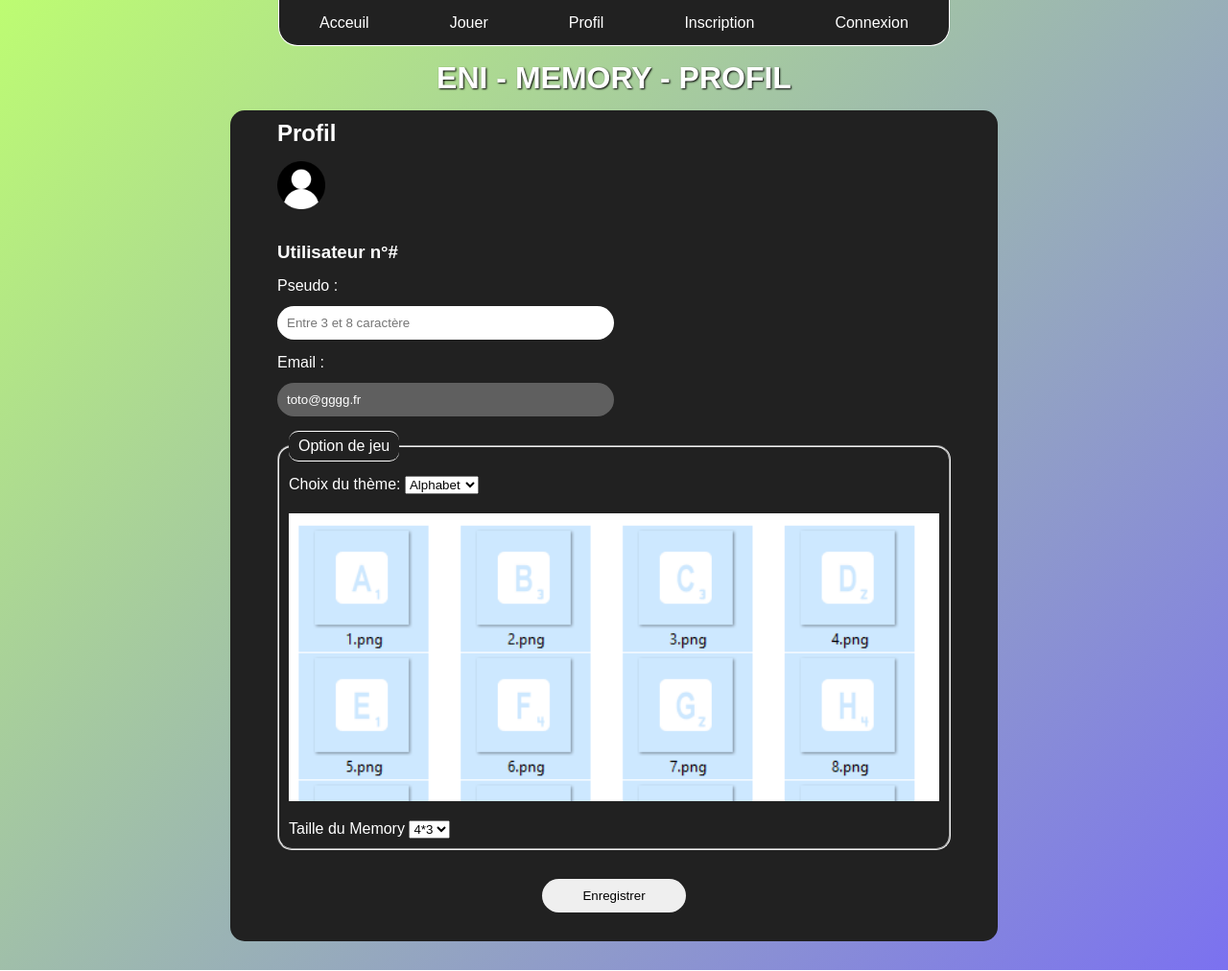
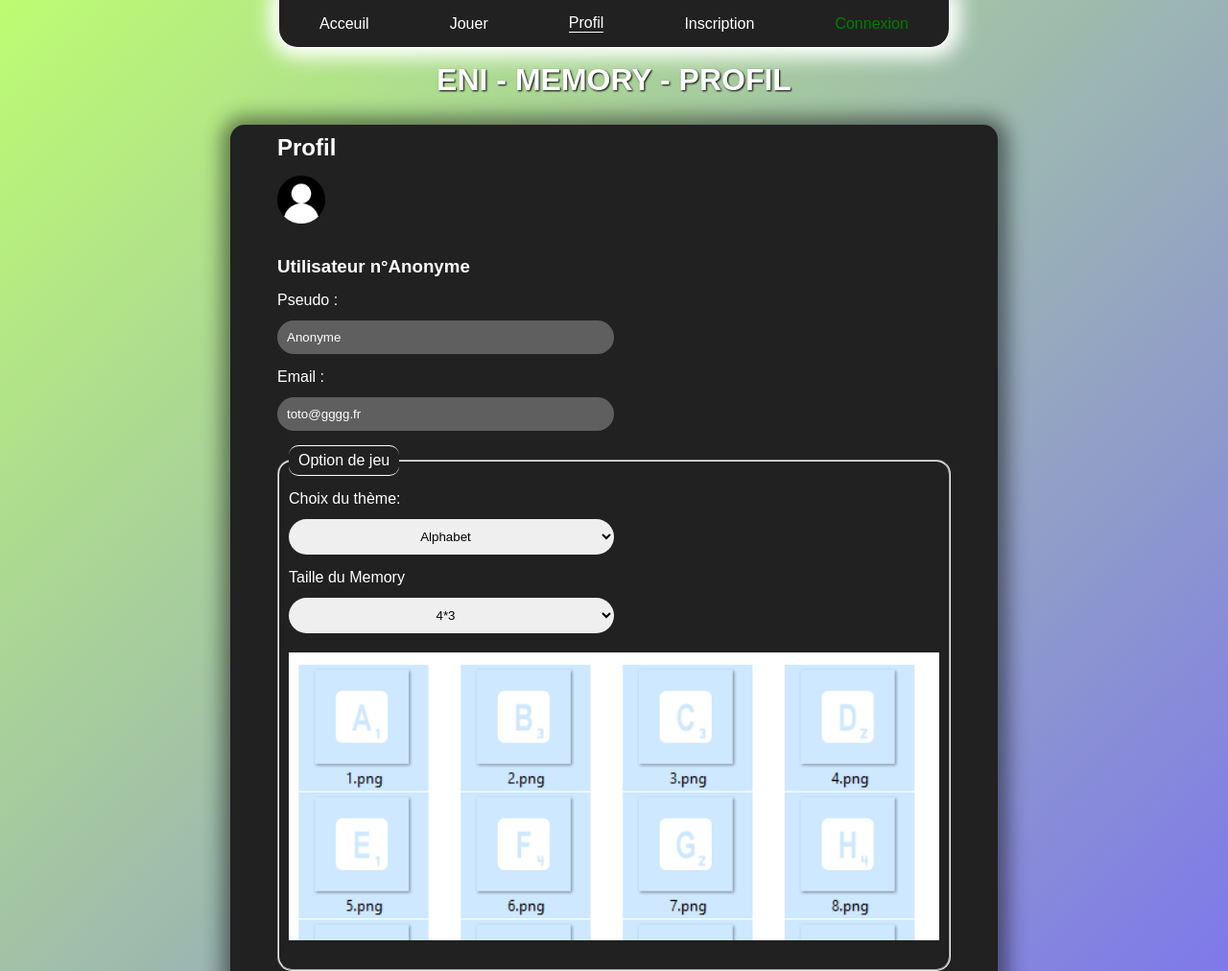
Before and after one commit to Brextiar/Memory-Game, a plain HTML site: page profil.html in a window 1280 px wide. Shown: the top 1012 px of the page at 96% size. Drawn offline with Linux system fonts and the light colour scheme.

Commit message:
some fix

```diff
--- a/css/profil.css
+++ b/css/profil.css
@@ -31,3 +31,11 @@
 .user-option img {
     width: 100%;
 }
+
+select {
+    border: none;
+    border-radius: 50px;
+    padding: 10px;
+    width: 50%;
+    text-align: center;
+}
--- a/css/styles.css
+++ b/css/styles.css
@@ -17,7 +17,7 @@ header {
     align-items: center;
     display: flex;
     flex-direction: column;
-    margin-bottom: 15px;
+    margin-bottom: 30px;
     width: 100%;
     height: 100px;
 }
@@ -35,6 +35,10 @@ a:hover {
     cursor: pointer;
 }
 
+.actual-page {
+    border-bottom: 1px solid white;
+}
+
 h1 {
     text-align: center;
     text-shadow: 1px 1px 2px black;
@@ -49,7 +53,10 @@ nav {
     border: 1px solid white;
     border-top: none;
     border-radius: 0 0 20px 20px;
+    box-shadow: 1px 0 20px 10px;
     height: 60%;
+    min-height: 50px;
+    max-height: 50px;
     margin-bottom: 15px;
     max-width: 700px;
     width: 90%;
@@ -66,6 +73,16 @@ nav ul li {
     list-style: none;
 }
 
+.connection {
+    border-color: green;
+    color: green;
+}
+
+.connection:visited {
+    border-color: green;
+    color: green;
+}
+
 main {
     align-items: center;
     display: flex;
@@ -78,6 +95,7 @@ main {
     align-items: center;
     background-color: #212121;
     border-radius: 15px;
+    box-shadow: 1px 1px 20px 10px rgba(0, 0, 0, 0.459);
     display: flex;
     flex-direction: column;
     justify-content: center;
@@ -175,3 +193,7 @@ button {
     min-width: 150px;
     padding: 10px;
 }
+
+.btn-small {
+    min-width: 75px;
+}
--- a/profil.html
+++ b/profil.html
@@ -16,9 +16,9 @@
                 <ul>
                     <li><a href="./index.html">Acceuil</a></li>
                     <li><a href="./play.html">Jouer</a></li>
-                    <li><a href="./profil.html">Profil</a></li>
+                    <li class="actual-page"><a href="./profil.html">Profil</a></li>
                     <li><a href="./subscription.html">Inscription</a></li>
-                    <li><a href="./connexion.html">Connexion</a></li>
+                    <li><a href="./connexion.html"class="connection">Connexion</a></li>
                 </ul>
             </nav>
             <h1>ENI - MEMORY - PROFIL</h1>
@@ -32,11 +32,11 @@
                 </div>
             </section>
             <section class="user-option">
-                <h3>Utilisateur n°<span>#</span></h3>
+                <h3>Utilisateur n°<span>Anonyme</span></h3>
                 <form action="#" method="post">
                     <div class="label-input">
                         <label for="name">Pseudo :</label>
-                        <input type="text" name="name" id="name" placeholder="Entre 3 et 8 caractère" minlength="3" maxlength="8">
+                        <input type="text" name="name" id="name" placeholder="Entre 3 et 8 caractère" minlength="3" maxlength="8" disabled value="Anonyme">
                     </div>
                     <div class="label-input">
                         <label for="email">Email :</label>
@@ -44,7 +44,7 @@
                     </div>
                     <fieldset>
                         <legend>Option de jeu</legend>
-                        <div>
+                        <div class="label-input">
                             <label for="theme">Choix du thème:</label>
                             <select name="theme" id="theme">
                                 <option value="theme1">Alphabet</option>
@@ -52,10 +52,7 @@
                                 <option value="theme3">Chien</option>
                             </select>
                         </div>
-                        <div class="theme-preview-container">
-                            <img src="./assets/img/alphabet-scrabble/memory_detail_scrabble.png" alt="aperçu du thème">
-                        </div>
-                        <div>
+                        <div class="label-input">
                             <label for="size">Taille du Memory</label>
                             <select name="size" id="size">
                                 <option value="4-3">4*3</option>
@@ -63,6 +60,10 @@
                                 <option value="4-9">4*9</option>
                             </select>
                         </div>
+                        <div class="theme-preview-container">
+                            <img src="./assets/img/alphabet-scrabble/memory_detail_scrabble.png" alt="aperçu du thème">
+                        </div>
+
                     </fieldset>
                     <div class="buttons-container">
                         <button type="submit" id="saveOptions">Enregistrer</button>
```
Also changed, not shown: connexion.html (+1 -1 lines), index.html (+2 -2 lines), play.html (+8 -2 lines), subscription.html (+7 -4 lines).
